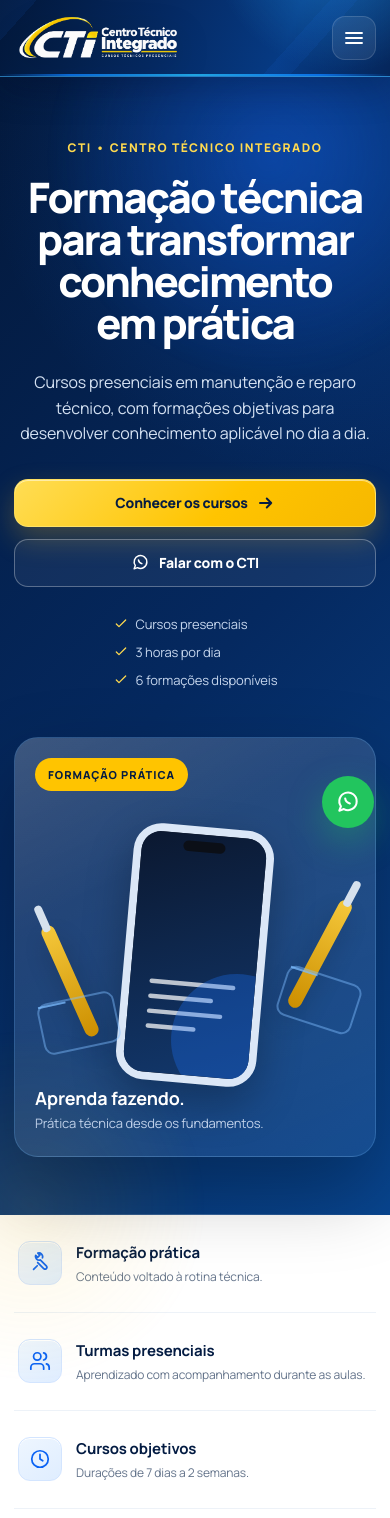
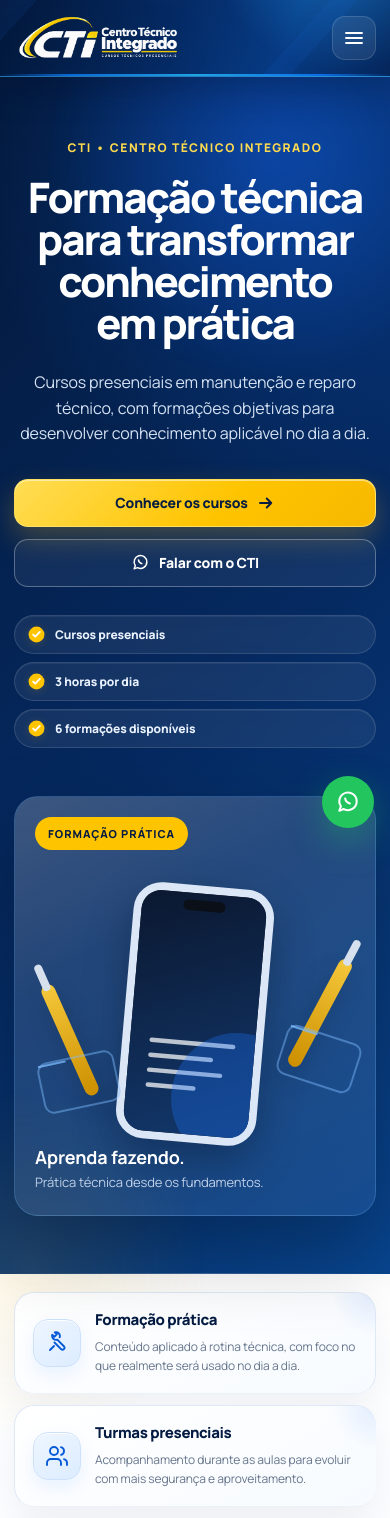
Before and after one commit to rafaelartvideo/cticursos-site, a React (Vite) app: page / in a window 390 px wide. Shown: the top 1518 px of the page. Built offline with nearby package versions, Linux system fonts and the light colour scheme.

Commit message:
feat: improve home highlights and support cards

```diff
--- a/src/App.tsx
+++ b/src/App.tsx
@@ -4,7 +4,7 @@ import { courses, getCourseBySlug, siteConfig, type Course, type CourseIcon } fr
 type IconName =
   | 'check' | 'tools' | 'support' | 'arrow' | 'whatsapp' | 'menu' | 'close'
   | 'clock' | 'users' | 'map' | 'book' | 'home' | 'phone' | 'bolt' | 'shield'
-  | 'laptop' | 'desktop' | 'chip' | 'code' | 'money' | 'instagram' | 'facebook'
+  | 'laptop' | 'desktop' | 'chip' | 'code' | 'money' | 'instagram' | 'facebook' | 'check-solid'
 
 function Icon({ name, size = 20, className }: { name: IconName; size?: number; className?: string }) {
   const common = {
@@ -14,6 +14,7 @@ function Icon({ name, size = 20, className }: { name: IconName; size?: number; c
   }
   const paths: Record<IconName, ReactNode> = {
     check: <path d="m5 12 4 4L19 6" />,
+    'check-solid': <><circle cx="12" cy="12" r="10" fill="currentColor" stroke="none" /><path d="m7.8 12.1 2.6 2.6 5.8-6" stroke="#fff" strokeWidth="2.35" strokeLinecap="round" strokeLinejoin="round" /></>,
     tools: <><path d="M14.7 6.3a4 4 0 0 0-5-5l2.1 2.1-2.4 2.4-2.1-2.1a4 4 0 0 0 5 5l6.8 6.8a2 2 0 0 1-2.8 2.8l-6.8-6.8" /><path d="m5 19 4-4" /></>,
     support: <><path d="M4 12a8 8 0 0 1 16 0" /><path d="M4 12v4a2 2 0 0 0 2 2h1v-6H4Zm16 0v4a2 2 0 0 1-2 2h-1v-6h3Z" /></>,
     arrow: <path d="M4 12h15m-6-6 6 6-6 6" strokeWidth="2.6" />,
@@ -190,12 +191,22 @@ function HomePage({ navigate }: { navigate: (href: string) => void }) {
     <section className="hero home-hero"><div className="hero-glow hero-glow-one" /><div className="hero-glow hero-glow-two" />
       <div className="container hero-grid"><div className="hero-copy"><span className="eyebrow">CTI • CENTRO TÉCNICO INTEGRADO</span><h1>Formação técnica para transformar conhecimento em prática</h1><p>Cursos presenciais em manutenção e reparo técnico, com formações objetivas para desenvolver conhecimento aplicável no dia a dia.</p>
         <div className="hero-actions"><InternalLink className="button button-yellow" href="/#cursos" navigate={navigate}>Conhecer os cursos <Icon name="arrow" size={18} /></InternalLink><a className="button button-ghost" href={whatsapp} target="_blank" rel="noreferrer" onClick={() => trackWhatsappClick('home_hero')}><Icon name="whatsapp" size={19} /> Falar com o CTI</a></div>
-        <div className="hero-proof"><span><Icon name="check" size={16} /> Cursos presenciais</span><span><Icon name="check" size={16} /> 3 horas por dia</span><span><Icon name="check" size={16} /> 6 formações disponíveis</span></div>
+        <div className="hero-proof">
+          <span className="hero-proof-item"><Icon name="check-solid" size={19} /> Cursos presenciais</span>
+          <span className="hero-proof-item"><Icon name="check-solid" size={19} /> 3 horas por dia</span>
+          <span className="hero-proof-item"><Icon name="check-solid" size={19} /> {courses.length} formações disponíveis</span>
+        </div>
       </div><HeroVisual /></div>
     </section>
 
     <section className="home-trust"><div className="container trust-grid">
-      {[['Formação prática','Conteúdo voltado à rotina técnica.','tools'],['Turmas presenciais','Aprendizado com acompanhamento durante as aulas.','users'],['Cursos objetivos','Durações de 7 dias a 2 semanas.','clock'],['Atendimento direto','Informações e inscrições pelo WhatsApp.','whatsapp']].map(([title,text,icon]) => <article key={title}><span className="icon-box"><Icon name={icon as IconName} size={22} /></span><div><h3>{title}</h3><p>{text}</p></div></article>)}
+      {[
+        ['Formação prática','Conteúdo aplicado à rotina técnica, com foco no que realmente será usado no dia a dia.','tools'],
+        ['Turmas presenciais','Acompanhamento durante as aulas para evoluir com mais segurança e aproveitamento.','users'],
+        ['Cursos objetivos','Formações intensivas, com duração de 7 dias a 2 semanas e aprendizado direto ao ponto.','clock'],
+        ['Suporte por 90 dias','Após a conclusão, o aluno conta com 90 dias de suporte para tirar dúvidas e reforçar o aprendizado.','support'],
+        ['Atendimento direto','Informações e inscrições com atendimento rápido pelo WhatsApp.','whatsapp'],
+      ].map(([title,text,icon]) => <article className="trust-card" key={title}><span className="icon-box trust-icon"><Icon name={icon as IconName} size={24} /></span><div><h3>{title}</h3><p>{text}</p></div></article>)}
     </div></section>
 
     <section className="section modules-section" id="cursos"><div className="container"><div className="section-heading centered"><span className="section-label">CURSOS CTI</span><h2>Escolha sua próxima formação</h2><p>Conheça os cursos disponíveis, compare duração e investimento e abra a página completa de cada formação.</p></div>
--- a/src/styles.css
+++ b/src/styles.css
@@ -644,3 +644,139 @@ body {
   }
   .section { padding-top: 70px; padding-bottom: 70px; }
 }
+
+
+/* Home hero proof + diferenciais */
+.hero-proof {
+  gap: 10px 12px;
+}
+.hero-proof .hero-proof-item {
+  display: inline-flex;
+  align-items: center;
+  gap: 9px;
+  min-height: 36px;
+  padding: 8px 12px;
+  border: 1px solid rgba(255,255,255,.12);
+  border-radius: 999px;
+  background: rgba(255,255,255,.065);
+  color: #eaf3ff;
+  font-size: 12px;
+  font-weight: 750;
+  letter-spacing: -.01em;
+  box-shadow: inset 0 1px 0 rgba(255,255,255,.06);
+  backdrop-filter: blur(6px);
+}
+.hero-proof .hero-proof-item svg {
+  flex: 0 0 auto;
+  color: var(--yellow);
+  filter: drop-shadow(0 2px 5px rgba(255,196,0,.14));
+}
+
+.home-trust {
+  padding: 26px 0;
+  background: linear-gradient(180deg, #fff 0%, #f6faff 100%);
+  border-bottom: 1px solid #e4edf8;
+}
+.home-trust .trust-grid {
+  grid-template-columns: repeat(5, minmax(0, 1fr));
+  gap: 14px;
+}
+.home-trust .trust-card {
+  position: relative;
+  min-height: 190px;
+  padding: 22px 20px;
+  display: flex;
+  flex-direction: column;
+  gap: 18px;
+  align-items: flex-start;
+  overflow: hidden;
+  border: 1px solid #dfe9f6;
+  border-radius: 20px;
+  background: linear-gradient(155deg, #ffffff 0%, #f7fbff 100%);
+  box-shadow: 0 14px 36px rgba(3,27,66,.055);
+  transition: transform .2s ease, box-shadow .2s ease, border-color .2s ease;
+}
+.home-trust .trust-card::after {
+  content: "";
+  position: absolute;
+  width: 90px;
+  height: 90px;
+  top: -45px;
+  right: -45px;
+  border-radius: 50%;
+  background: radial-gradient(circle, rgba(11,99,244,.10), transparent 70%);
+  pointer-events: none;
+}
+.home-trust .trust-card:hover {
+  transform: translateY(-5px);
+  border-color: #c7dcf6;
+  box-shadow: 0 22px 48px rgba(3,27,66,.10);
+}
+.home-trust .trust-icon {
+  width: 50px;
+  height: 50px;
+  border-radius: 15px;
+  color: #0759d8;
+  background: linear-gradient(145deg, #eef6ff, #dcecff);
+  border-color: #cee1fb;
+  box-shadow: inset 0 1px 0 #fff, 0 8px 18px rgba(11,99,244,.08);
+}
+.home-trust .trust-card h3 {
+  margin: 0 0 7px;
+  color: var(--navy);
+  font-size: 15px;
+  line-height: 1.25;
+  font-weight: 800;
+  letter-spacing: -.025em;
+}
+.home-trust .trust-card p {
+  margin: 0;
+  color: #66758c;
+  font-size: 12px;
+  line-height: 1.6;
+}
+
+@media (max-width: 1100px) {
+  .home-trust .trust-grid {
+    grid-template-columns: repeat(3, minmax(0, 1fr));
+  }
+}
+
+@media (max-width: 760px) {
+  .home-trust .trust-grid {
+    grid-template-columns: repeat(2, minmax(0, 1fr));
+  }
+}
+
+@media (max-width: 640px) {
+  .hero-proof {
+    width: 100%;
+    display: grid;
+    grid-template-columns: 1fr;
+    gap: 8px;
+  }
+  .hero-proof .hero-proof-item {
+    width: 100%;
+    justify-content: flex-start;
+    padding: 9px 12px;
+  }
+  .home-trust {
+    padding: 18px 0;
+  }
+  .home-trust .trust-grid {
+    grid-template-columns: 1fr;
+    gap: 11px;
+  }
+  .home-trust .trust-card {
+    min-height: 0;
+    padding: 18px;
+    display: grid;
+    grid-template-columns: 48px 1fr;
+    gap: 14px;
+    align-items: center;
+  }
+  .home-trust .trust-icon {
+    width: 48px;
+    height: 48px;
+  }
+}
```
